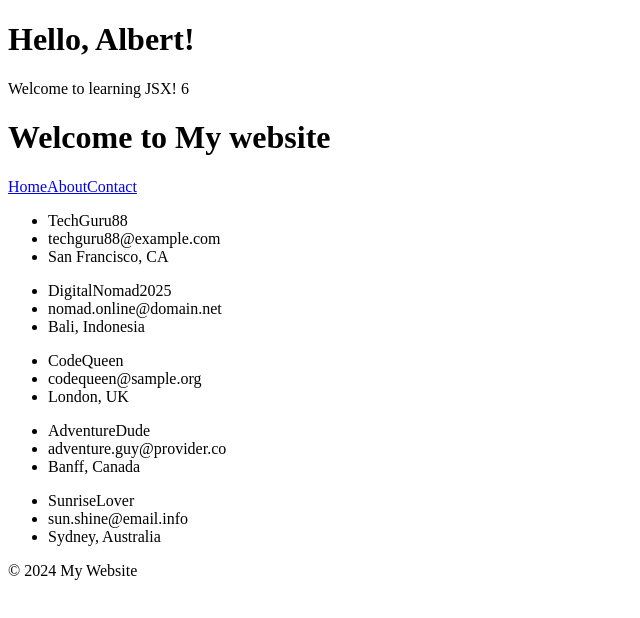
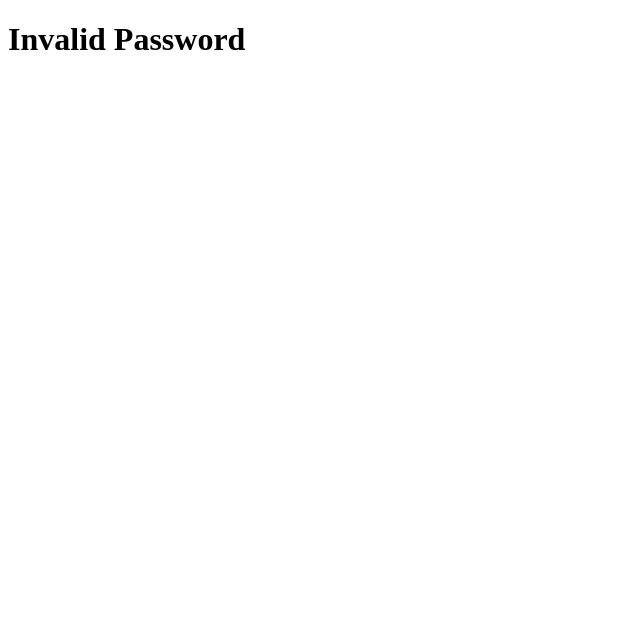
Before and after one commit to albert-byiringiro/react-monster, a React (Vite) app in the folder react-demos/: page / in a window 1280 px wide. Shown: the top 618 px of the page, without its empty margins (0-640 px from the left). Built offline with nearby package versions, Linux system fonts and the light colour scheme.

Commit message:
feature: added conditional rendering exercises

```diff
--- a/react-demos/src/App.jsx
+++ b/react-demos/src/App.jsx
@@ -1,15 +1,5 @@
-import Footer from "./components/Footer";
-import Header from "./components/Header";
-import MainContent from "./components/MainContent";
-import WelcomeMessage from "./components/WelcomeMessage";
+import Password from "./conditional-rendering/Password";
 
 export default function App() {
-  return (
-    <div>
-      <WelcomeMessage/>
-      <Header/>
-      <MainContent/>
-      <Footer/>
-    </div>
-  )
+  return <Password isValid={false} />
 }
--- /dev/null
+++ b/react-demos/src/conditional-rendering/Password.jsx
@@ -0,0 +1,6 @@
+const ValidPassword = () => <h1>Valid Password</h1>;
+const InvalidPassword = () => <h1>Invalid Password</h1>;
+
+export default function Password({ isValid }) {
+    return isValid ? <ValidPassword /> : <InvalidPassword />
+}
```
Also changed, not shown: react-demos/home.html (added, +13 -0 lines), react-demos/src/components/Person.jsx (added, +9 -0 lines).
